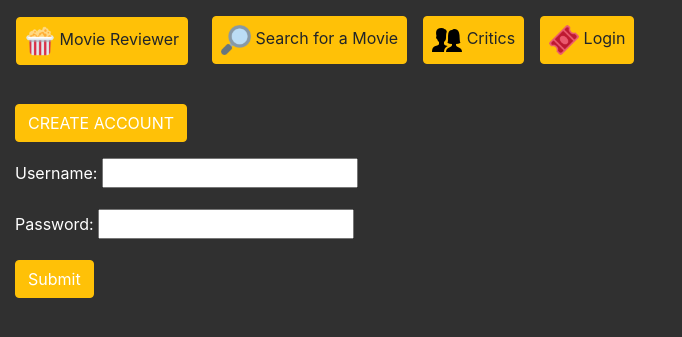
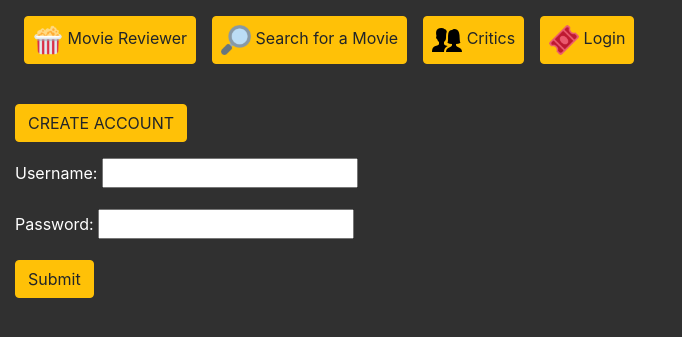
Before and after one commit to ElizabethS5/movie_reviewer, a Django app: page /login/?next=/reviewadd/1 in a window 1280 px wide. Shown: the top 337 px of the page, without its empty margins (0-682 px from the left). Run offline with Django 3.2, Linux system fonts and the light colour scheme; some libraries are stand-ins or nearby versions.

Commit message:
fixed white text on yellow buttons to black text, added trophy image to upvote review button

```diff
--- a/movie_reviewer/templates/login_form.html
+++ b/movie_reviewer/templates/login_form.html
@@ -2,11 +2,11 @@
 {% block title %}Login{% endblock %}
 {% block body %}
 
-<a class='text-white' href="/register/"><button class="btn btn-warning text-white">CREATE ACCOUNT</button></a>
+<a class='text-white' href="/register/"><button class="btn btn-warning">CREATE ACCOUNT</button></a>
 
   <form class="mt-3 text-white" action="" method="post">
     {% csrf_token %} {{ form.as_p }}
-    <input class='btn btn-warning text-white' type="submit" value="Submit" />
+    <input class='btn btn-warning' type="submit" value="Submit" />
   </form>
 
 {% endblock %}
--- a/movie_reviewer/templates/reviews.html
+++ b/movie_reviewer/templates/reviews.html
@@ -29,6 +29,7 @@
               {% if critic in item.voter_list %}
               REMOVE VOTE
               {% else %}
+              <img style="width: 30px; heigh: 30px;" src="/static/trophy.png" alt="">
               UPVOTE REVIEW
               {% endif %}
             </button>
--- a/movie_reviewer/templates/search_form.html
+++ b/movie_reviewer/templates/search_form.html
@@ -5,7 +5,7 @@
 
 <form action="/search_results/" method="get">
         {% csrf_token %} {{ form.as_p }}
-        <input class="btn btn-warning text-white" type="submit" value="Submit" />
+        <input class="btn btn-warning" type="submit" value="Submit" />
       </form>
 
 {% endblock %}
--- a/movie_reviewer/templates/search_results.html
+++ b/movie_reviewer/templates/search_results.html
@@ -3,7 +3,7 @@
 {% block body %}
 
 <h2 class="mb-3">Search Results for '{{data.search_input}}'</h2>
-<a href="/search/"><button class="btn btn-warning mb-3 text-white">Search Again</button></a>
+<a href="/search/"><button class="btn btn-warning mb-3">Search Again</button></a>
 
 <ul>
     {% for result in search %}
--- a/movie_reviewer/templates/site.html
+++ b/movie_reviewer/templates/site.html
@@ -14,7 +14,7 @@
     <nav class="d-block navbar navbar-expand-lg navbar-light bg-gray">
     <div>
         <ul class='navbar-nav'>
-        <a class='navbar-brand mt-1' href="/">
+        <a class='nav-link' href="/">
             <button class="btn btn-warning p-2 ">
                 <img style="height: 30px; width: 30px;" src="/static/popcorn.ico" alt="">
                 Movie Reviewer
```
Also changed, not shown: movie_reviewer/static/trophy.png (added).
